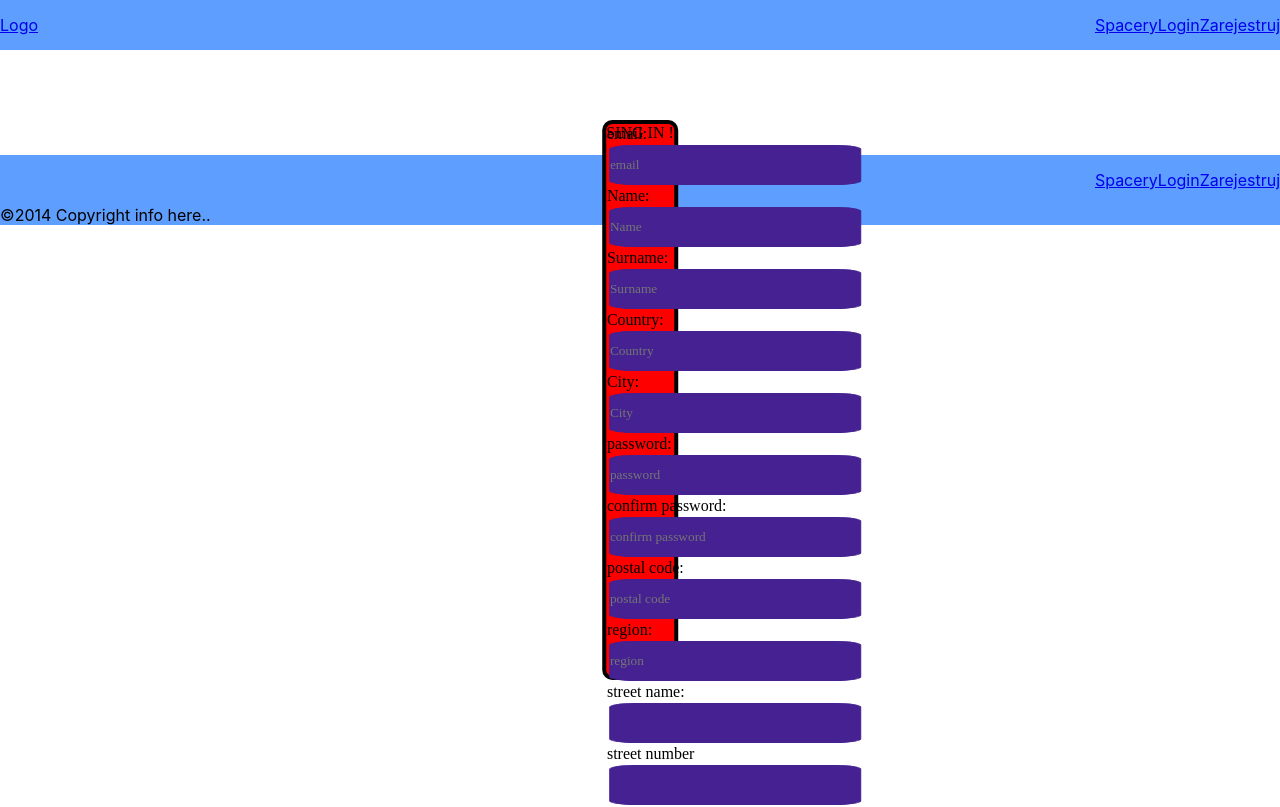
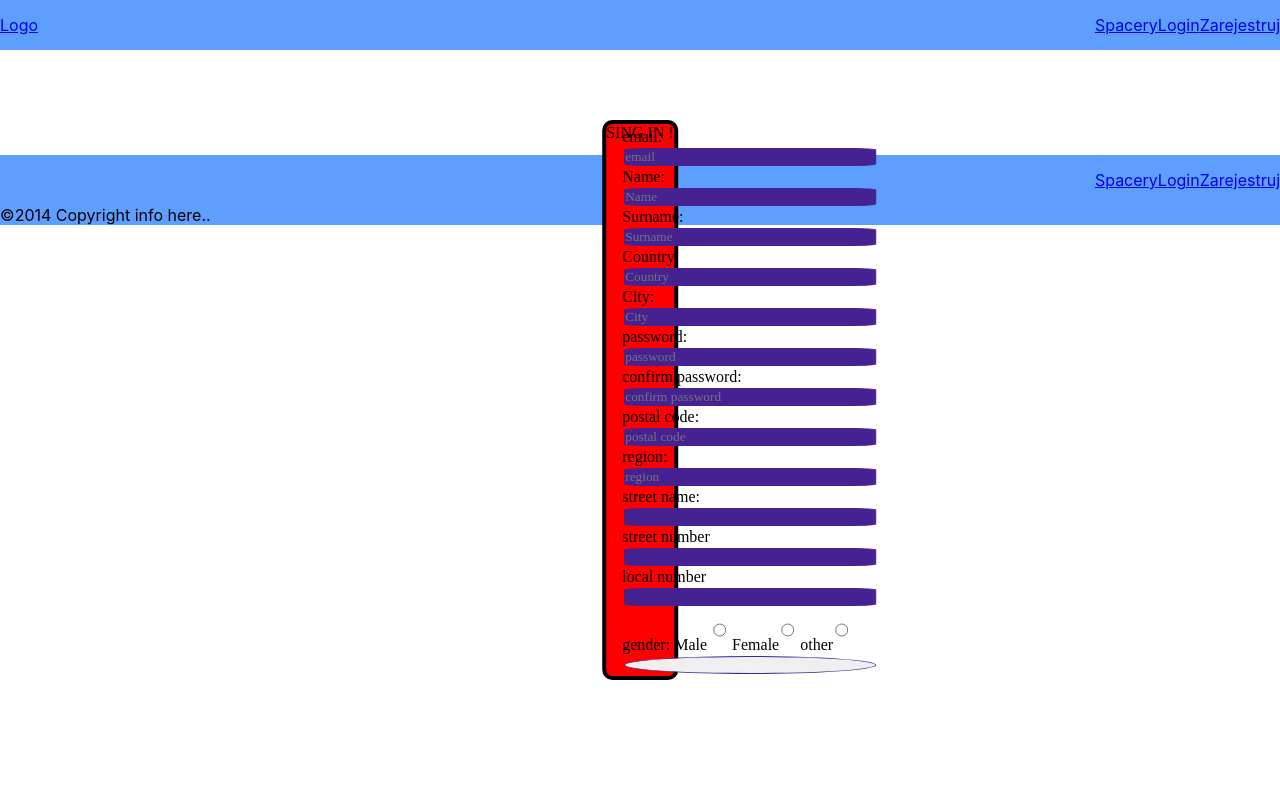
Before and after one commit to TomaszKorenberg/walk-dog, a React (Create React App) app: page /register in a window 1280 px wide. Shown: the top 807 px of the page. Built offline with nearby package versions, Linux system fonts and the light colour scheme.

Commit message:
registerPage added form

```diff
--- a/src/components/pages/RegisterPage.jsx
+++ b/src/components/pages/RegisterPage.jsx
@@ -16,11 +16,11 @@ const RegisterPage = () => (
                    street name: <input type="text" />
                    street number <input type="number"/>
                    local number <input type="number"/>
+                        <div> gender: Male <input type="radio" name="gender" value="male"/> Female
+                            <input type="radio" name="gender" value="female"/> other
+                            <input type="radio" name="gender" value="other"/></div>
 
-                   gender: Male <input type="radio" name="gender" value="male"/> Female
-                                <input type="radio" name="gender" value="female"/> other
-                                <input type="radio" name="gender" value="other"/>
-
+                <button>sing in!</button>
             </form>
 
 </div>
--- a/src/components/pages/users.scss
+++ b/src/components/pages/users.scss
@@ -5,10 +5,6 @@
   font-family: SansSerif;
 
   #formDiv {
-    h2{
-      display: block;
-      text-align: justify;
-    }
 
     position: absolute;
     top: 50%;
@@ -23,8 +19,19 @@
     border-radius: 10px;
     flex-wrap: wrap;
     align-content: flex-start;
+    flex-direction: column;
 
-    form {
+    h2 {
+      display: block;
+      position: relative;
+      left: 50%;
+      transform: translate(-50%);
+    }
+    form{
+      display: flex;
+      flex-direction: column;
+      margin: 0.25rem 1rem;
+
 
     }
   }
```
